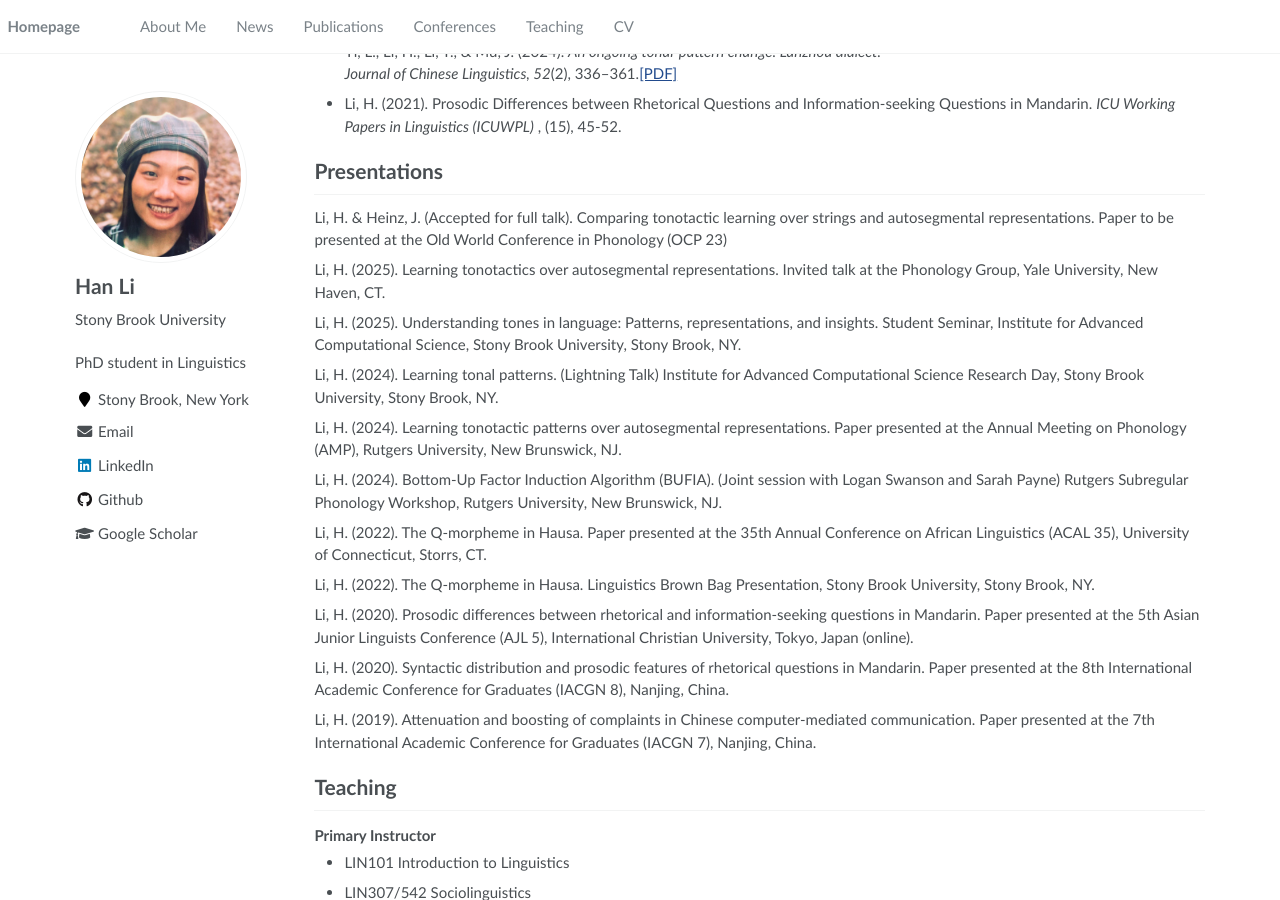
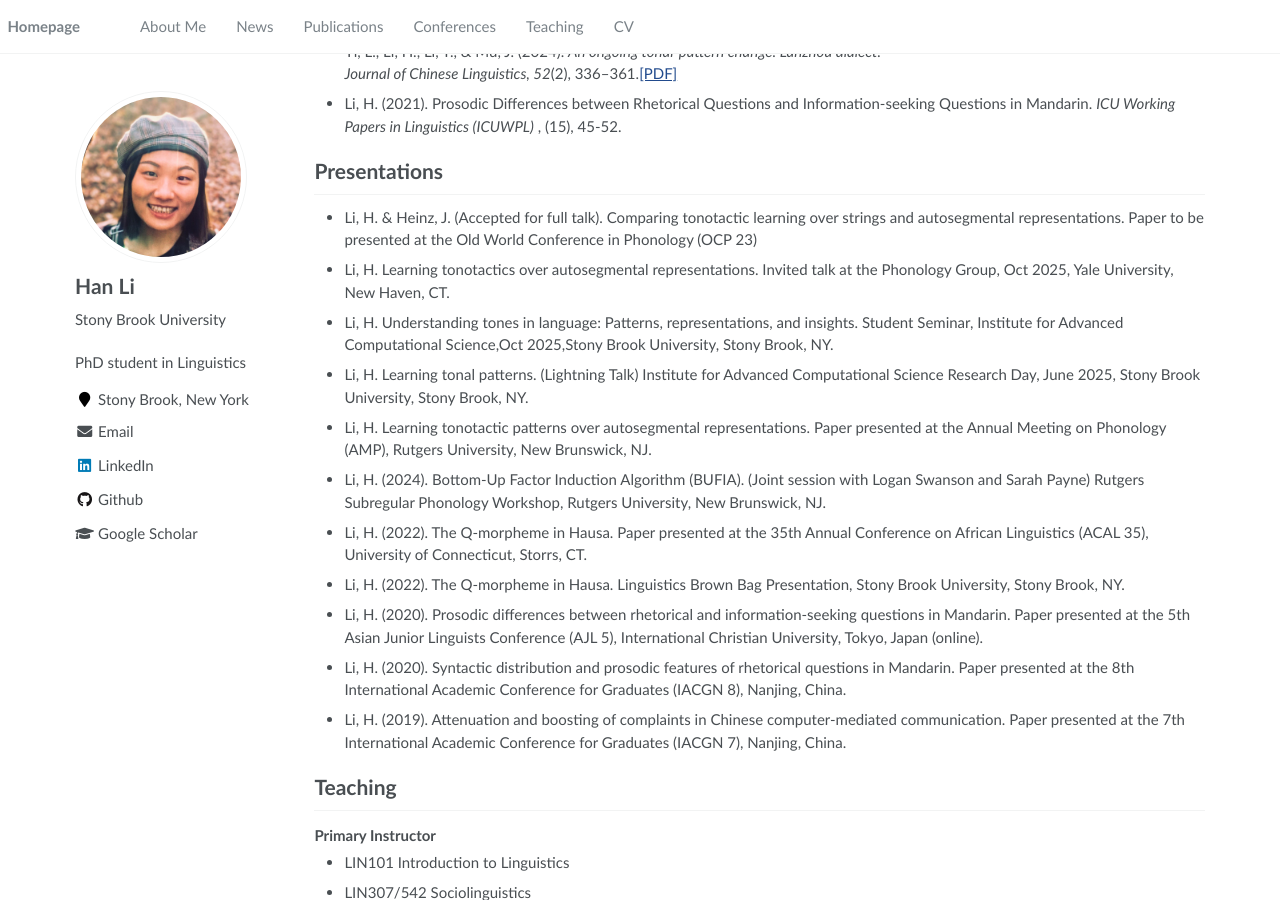
Before and after one commit to lihan829/lihan829.github.io, a Jekyll site: the page built from _pages/about.md, in a window 1280 px wide and 900 px high, scrolled down 510 px. Built offline with Jekyll 4.4.1, drawn with Linux system fonts in a browser that asks for light colours.

Commit message:
Update about.md

```diff
--- a/_pages/about.md
+++ b/_pages/about.md
@@ -39,27 +39,27 @@
 
 # Presentations
 
-Li, H. & Heinz, J. (Accepted for full talk). Comparing tonotactic learning over strings and autosegmental representations. Paper to be presented at the Old World Conference in Phonology (OCP 23)
+- Li, H. & Heinz, J. (Accepted for full talk). Comparing tonotactic learning over strings and autosegmental representations. Paper to be presented at the Old World Conference in Phonology (OCP 23)
 
-Li, H. (2025). Learning tonotactics over autosegmental representations. Invited talk at the Phonology Group, Yale University, New Haven, CT.
+- Li, H. Learning tonotactics over autosegmental representations. Invited talk at the Phonology Group, Oct 2025, Yale University, New Haven, CT.
 
-Li, H. (2025). Understanding tones in language: Patterns, representations, and insights. Student Seminar, Institute for Advanced Computational Science, Stony Brook University, Stony Brook, NY.
+- Li, H. Understanding tones in language: Patterns, representations, and insights. Student Seminar, Institute for Advanced Computational Science,Oct 2025,Stony Brook University, Stony Brook, NY.
 
-Li, H. (2024). Learning tonal patterns. (Lightning Talk) Institute for Advanced Computational Science Research Day, Stony Brook University, Stony Brook, NY.
+- Li, H. Learning tonal patterns. (Lightning Talk) Institute for Advanced Computational Science Research Day, June 2025, Stony Brook University, Stony Brook, NY.
 
-Li, H. (2024). Learning tonotactic patterns over autosegmental representations. Paper presented at the Annual Meeting on Phonology (AMP), Rutgers University, New Brunswick, NJ.
+- Li, H. Learning tonotactic patterns over autosegmental representations. Paper presented at the Annual Meeting on Phonology (AMP), Rutgers University, New Brunswick, NJ.
 
-Li, H. (2024). Bottom-Up Factor Induction Algorithm (BUFIA). (Joint session with Logan Swanson and Sarah Payne) Rutgers Subregular Phonology Workshop, Rutgers University, New Brunswick, NJ.
+- Li, H. (2024). Bottom-Up Factor Induction Algorithm (BUFIA). (Joint session with Logan Swanson and Sarah Payne) Rutgers Subregular Phonology Workshop, Rutgers University, New Brunswick, NJ.
 
-Li, H. (2022). The Q-morpheme in Hausa. Paper presented at the 35th Annual Conference on African Linguistics (ACAL 35), University of Connecticut, Storrs, CT.
+- Li, H. (2022). The Q-morpheme in Hausa. Paper presented at the 35th Annual Conference on African Linguistics (ACAL 35), University of Connecticut, Storrs, CT.
 
-Li, H. (2022). The Q-morpheme in Hausa. Linguistics Brown Bag Presentation, Stony Brook University, Stony Brook, NY.
+- Li, H. (2022). The Q-morpheme in Hausa. Linguistics Brown Bag Presentation, Stony Brook University, Stony Brook, NY.
 
-Li, H. (2020). Prosodic differences between rhetorical and information-seeking questions in Mandarin. Paper presented at the 5th Asian Junior Linguists Conference (AJL 5), International Christian University, Tokyo, Japan (online).
+- Li, H. (2020). Prosodic differences between rhetorical and information-seeking questions in Mandarin. Paper presented at the 5th Asian Junior Linguists Conference (AJL 5), International Christian University, Tokyo, Japan (online).
 
-Li, H. (2020). Syntactic distribution and prosodic features of rhetorical questions in Mandarin. Paper presented at the 8th International Academic Conference for Graduates (IACGN 8), Nanjing, China.
+- Li, H. (2020). Syntactic distribution and prosodic features of rhetorical questions in Mandarin. Paper presented at the 8th International Academic Conference for Graduates (IACGN 8), Nanjing, China.
 
-Li, H. (2019). Attenuation and boosting of complaints in Chinese computer-mediated communication. Paper presented at the 7th International Academic Conference for Graduates (IACGN 7), Nanjing, China.
+- Li, H. (2019). Attenuation and boosting of complaints in Chinese computer-mediated communication. Paper presented at the 7th International Academic Conference for Graduates (IACGN 7), Nanjing, China.
 
 # Teaching
 
```
